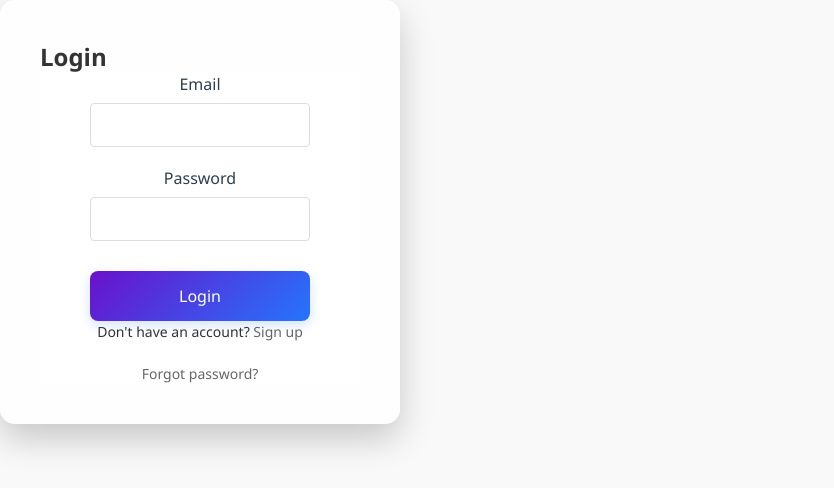
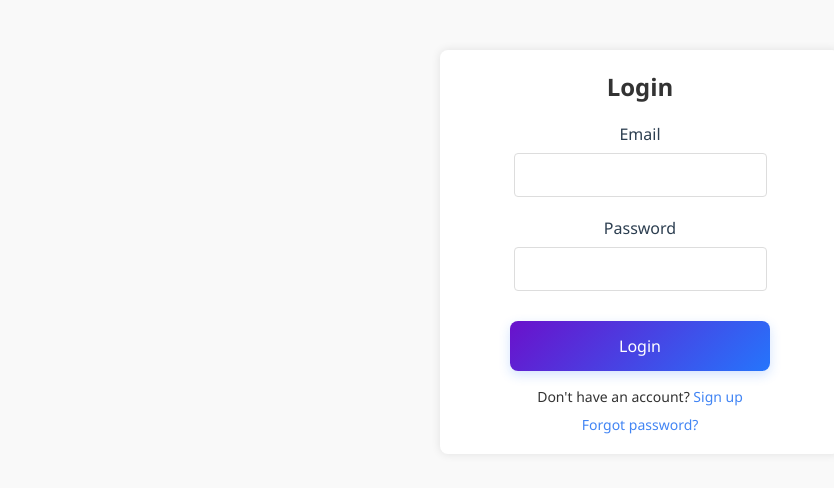
Before and after one commit to Bhanuvamsi2005/abvonlinegrocery, a React (Vite) app: page /login in a window 1280 px wide. Shown: the top 488 px of the page, without its empty margins (0-834 px from the left). Built offline with nearby package versions, Linux system fonts and the light colour scheme.

Commit message:
Update Login.css

```diff
--- a/src/components/Login.css
+++ b/src/components/Login.css
@@ -1,210 +1,68 @@
-/* Login.css */
-
-/* Background and animations */
-.login-background {
-  position: fixed;
-  top: 0;
-  left: 0;
-  width: 100%;
-  height: 100%;
-  background: linear-gradient(135deg, #667eea 0%, #764ba2 100%);
-  overflow: hidden;
-  display: flex;
-  justify-content: center;
-  align-items: center;
+.login-container {
+  max-width: 400px;
+  margin: 50px auto;
+  padding: 20px;
+  border-radius: 8px;
+  box-shadow: 0 0 10px rgba(0, 0, 0, 0.1);
+  background-color: #fff;
 }
 
-.bubble {
-  position: absolute;
-  bottom: -100px;
-  background: rgba(255, 255, 255, 0.1);
-  border-radius: 50%;
-  backdrop-filter: blur(5px);
-  animation: float-up linear infinite;
-  z-index: 1;
-}
-
-@keyframes float-up {
-  0% {
-    transform: translateY(0) translateX(0) scale(1);
-    opacity: 1;
-  }
-  100% {
-    transform: translateY(-100vh) translateX(20px) scale(0.8);
-    opacity: 0;
-  }
-}
-
-/* Login container */
-.login-container {
-  background: rgba(255, 255, 255, 0.9);
-  padding: 2.5rem;
-  border-radius: 15px;
-  box-shadow: 0 15px 35px rgba(0, 0, 0, 0.2);
-  width: 100%;
-  max-width: 400px;
-  z-index: 2;
-  transition: transform 0.3s ease;
-}
-
-.login-container.shake {
-  animation: shake 0.5s cubic-bezier(.36,.07,.19,.97) both;
-}
-
-@keyframes shake {
-  10%, 90% { transform: translateX(-2px); }
-  20%, 80% { transform: translateX(4px); }
-  30%, 50%, 70% { transform: translateX(-8px); }
-  40%, 60% { transform: translateX(8px); }
-}
-
-.login-header {
+.login-container h2 {
   text-align: center;
-  margin-bottom: 2rem;
-}
-
-.login-header h2 {
+  margin-bottom: 20px;
   color: #333;
-  font-size: 2rem;
-  margin-bottom: 0.5rem;
-}
-
-.login-header p {
-  color: #666;
-}
-
-/* Form styles */
-.login-form {
-  display: flex;
-  flex-direction: column;
-  gap: 1.5rem;
 }
 
 .form-group {
-  position: relative;
+  margin-bottom: 15px;
 }
 
 .form-group label {
   display: block;
-  margin-bottom: 0.5rem;
+  margin-bottom: 5px;
+  font-weight: bold;
   color: #555;
-  font-weight: 500;
-  transition: all 0.3s ease;
 }
 
-.input-field {
+.form-group input {
   width: 100%;
-  padding: 0.8rem 1rem;
-  border: 2px solid #ddd;
-  border-radius: 8px;
-  font-size: 1rem;
-  transition: all 0.3s ease;
-  background: rgba(255, 255, 255, 0.8);
+  padding: 10px;
+  border: 1px solid #ddd;
+  border-radius: 4px;
+  font-size: 16px;
 }
 
-.input-field:focus {
-  outline: none;
-  border-color: #667eea;
-  box-shadow: 0 0 0 3px rgba(102, 126, 234, 0.2);
-}
-
-.input-highlight {
-  position: absolute;
-  bottom: 0;
-  left: 0;
-  height: 2px;
-  width: 0;
-  background: #667eea;
-  transition: all 0.3s ease;
-}
-
-.input-field:focus ~ .input-highlight {
+.login-button {
   width: 100%;
-}
-
-/* Button styles */
-.login-button {
-  background: linear-gradient(to right, #667eea, #764ba2);
+  padding: 10px;
+  background-color: #4285F4;
   color: white;
   border: none;
-  padding: 1rem;
-  border-radius: 8px;
-  font-size: 1rem;
-  font-weight: 600;
+  border-radius: 4px;
+  font-size: 16px;
   cursor: pointer;
-  transition: all 0.3s ease;
-  display: flex;
-  align-items: center;
-  justify-content: center;
-  gap: 0.5rem;
+  margin-top: 10px;
 }
 
 .login-button:hover {
-  background: linear-gradient(to right, #5a6fd1, #6a4298);
-  transform: translateY(-2px);
-  box-shadow: 0 5px 15px rgba(0, 0, 0, 0.1);
+  background-color: #3367D6;
 }
 
-.login-button:disabled {
-  background: #ccc;
-  cursor: not-allowed;
-  transform: none;
-  box-shadow: none;
+.login-footer {
+  margin-top: 15px;
+  text-align: center;
+  font-size: 14px;
 }
 
-.spinner {
-  width: 1rem;
-  height: 1rem;
-  border: 3px solid rgba(255, 255, 255, 0.3);
-  border-radius: 50%;
-  border-top-color: white;
-  animation: spin 1s ease-in-out infinite;
+.login-footer a {
+  color: #4285F4;
+  text-decoration: none;
 }
 
-@keyframes spin {
-  to { transform: rotate(360deg); }
-}
-
-/* Additional options */
-.login-options {
-  display: flex;
-  justify-content: center;
-  align-items: center;
-  gap: 1rem;
-  margin-top: 1rem;
-  font-size: 0.9rem;
-}
-
-.forgot-password, .signup-link {
-  color: #667eea;
-  text-decoration: none;
-  transition: color 0.3s ease;
-}
-
-.forgot-password:hover, .signup-link:hover {
-  color: #764ba2;
+.login-footer a:hover {
   text-decoration: underline;
 }
 
-.divider {
-  color: #999;
+.login-footer p {
+  margin-bottom: 8px;
 }
-
-/* Message styles */
-.message {
-  padding: 0.8rem;
-  border-radius: 8px;
-  margin-top: 1.5rem;
-  text-align: center;
-  font-weight: 500;
-}
-
-.message.error {
-  background: rgba(255, 0, 0, 0.1);
-  color: #d32f2f;
-}
-
-.message.success {
-  background: rgba(0, 200, 0, 0.1);
-  color: #2e7d32;
-}
```
